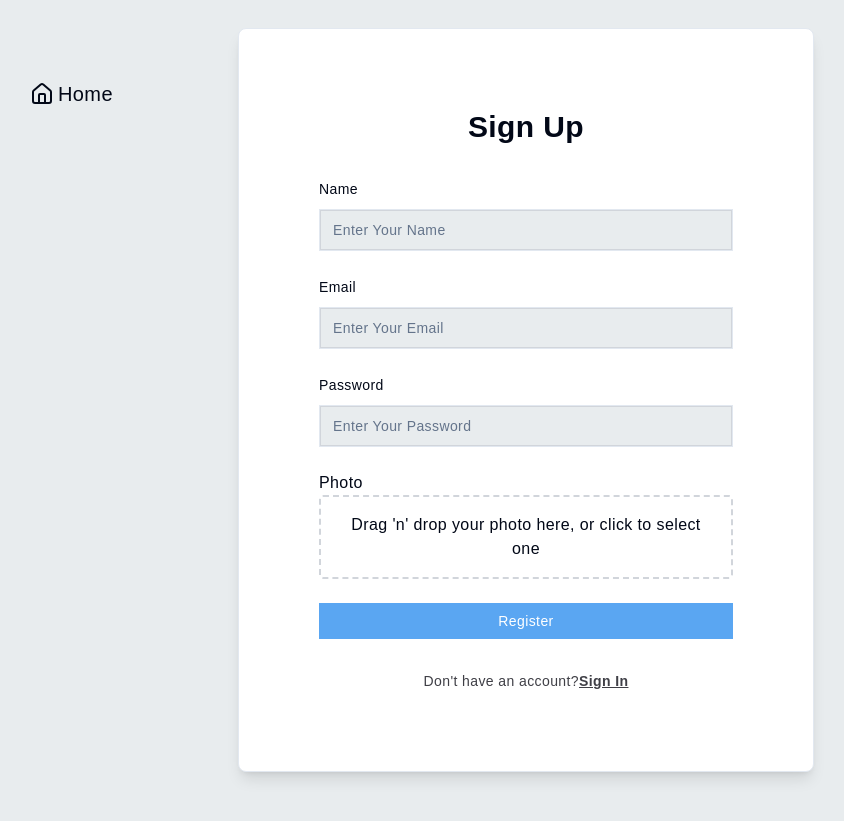
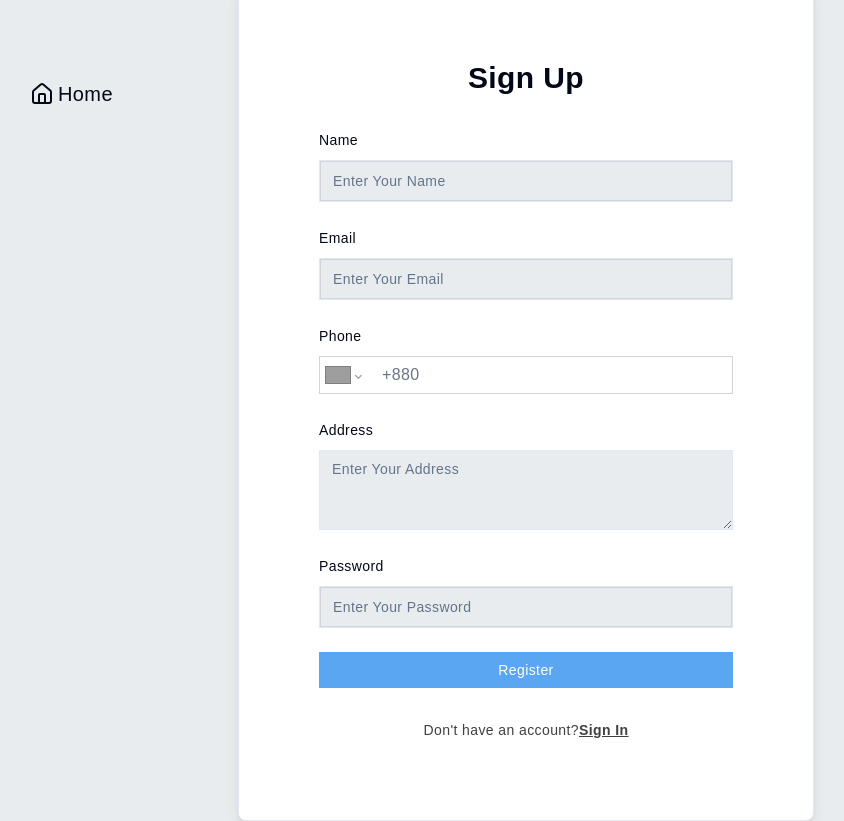
Before and after one commit to arafat-sabbir/Inspire-Shine, a React (Vite) app: page /register in a window 1280 px wide. Shown: the whole page, without its empty margins (114-958 px from the left). Before the commit the page ends 800 px from the top, so only its background shows below. Built offline with nearby package versions, Linux system fonts and the light colour scheme; no server answers; grey boxes are pictures that could not be loaded; a web font is replaced by a local one.

Commit message:
Completed Register WIth Required Field

```diff
--- a/src/components/Navbar/Navbar.tsx
+++ b/src/components/Navbar/Navbar.tsx
@@ -29,7 +29,7 @@ const user = useAppSelector(selectCurrentUser);
               to={"/"}
               className="md:text-xl text-sm  font-bai font-semibold tracking-wide flex items-center gap-1"
             >
-              <img src={theme==="dark"?"/images/logo.png":"/images/inspire-shine.png"} className="h-16 w-16" alt="" />{" "}
+              <img src={theme==="dark"?"/images/logo.png":"/images/inspire-shine.png"} className="h-20 w-20" alt="" />{" "}
               Inspire Shine
             </Link>
           </div>
--- a/src/components/form/RegisterForm.tsx
+++ b/src/components/form/RegisterForm.tsx
@@ -22,12 +22,13 @@ export enum FormFieldType {
   PHONE_INPUT = "phone_input",
   SELECT = "select",
 }
+// Name, email, password, phone number, address.
+
 
 const RegisterForm = ({ className }: { className?: string }) => {
   const navigate = useNavigate();
   const axios = useAxiosPublic();
-  const [photo, setPhoto] = useState<File | null>(null); // State to store the selected photo
-  const [photoPreview, setPhotoPreview] = useState<string | null>(null); // State for photo preview
+
 
   const form = useForm<z.infer<typeof RegisterFormValidation>>({
     resolver: zodResolver(RegisterFormValidation),
@@ -35,29 +36,18 @@ const RegisterForm = ({ className }: { className?: string }) => {
       email: "",
       password: "",
       name: "",
+      phone: "",
+      address:""
     },
   });
 
-  const onDrop = (acceptedFiles: File[]) => {
-    if (acceptedFiles.length > 0) {
-      setPhoto(acceptedFiles[0]); // Set the first accepted file as the photo
-      setPhotoPreview(URL.createObjectURL(acceptedFiles[0])); // Create a preview URL
-    }
-  };
+
 
   const [loading, setLoading] = useState<boolean>(false);
   const onSubmit = async (values: z.infer<typeof RegisterFormValidation>) => {
     setLoading(true);
-    const formData = new FormData();
-    formData.append("name", values.name);
-    formData.append("email", values.email);
-    formData.append("password", values.password);
-    if (photo) {
-      formData.append("image", photo); // Append the photo to FormData
-    }
-
     try {
-      const response = await axios.post("/user/register", formData);
+      const response = await axios.post("/auth/signup", values);
       toast.success("Register Successful");
       console.log(response);
       navigate("/login");
@@ -69,10 +59,24 @@ const RegisterForm = ({ className }: { className?: string }) => {
     }
   };
 
-  const { getRootProps, getInputProps } = useDropzone({
-    onDrop,
-    maxFiles: 1, // Limit to a single file
-  });
+
+
+
+  //Drop Zone For Photo Upload For Future Work
+
+
+  // const [photo, setPhoto] = useState<File | null>(null); // State to store the selected photo
+  // const [photoPreview, setPhotoPreview] = useState<string | null>(null); // State for photo preview
+    // const onDrop = (acceptedFiles: File[]) => {
+  //   if (acceptedFiles.length > 0) {
+  //     setPhoto(acceptedFiles[0]); // Set the first accepted file as the photo
+  //     setPhotoPreview(URL.createObjectURL(acceptedFiles[0])); // Create a preview URL
+  //   }
+  // };
+  // const { getRootProps, getInputProps } = useDropzone({
+  //   onDrop,
+  //   maxFiles: 1, // Limit to a single file
+  // });
 
   return (
     <Container className="flex justify-center items-center h-screen relative">
@@ -103,6 +107,22 @@ const RegisterForm = ({ className }: { className?: string }) => {
               iconAlt="email"
             />
             <CustomFormField
+              label="Phone"
+              control={form.control}
+              className="rounded-none"
+              fieldType={FormFieldType.PHONE_INPUT}
+              name="phone"
+              placeholder="Enter Your Phone"
+            />
+             <CustomFormField
+              label="Address"
+              control={form.control}
+              className="rounded-none"
+              fieldType={FormFieldType.TEXTAREA}
+              name="address"
+              placeholder="Enter Your Address"
+            />
+            <CustomFormField
               label="Password"
               control={form.control}
               className="rounded-none"
@@ -112,7 +132,7 @@ const RegisterForm = ({ className }: { className?: string }) => {
               iconAlt="password"
             />
             {/* Dropzone for image upload */}
-            <div>
+            {/* <div>
               <label htmlFor="photo" className="font-medium">
                 Photo
               </label>
@@ -134,7 +154,7 @@ const RegisterForm = ({ className }: { className?: string }) => {
                   Drag 'n' drop your photo here, or click to select one
                 </p>
               </div>
-            </div>
+            </div> */}
             <Button
               disabled={loading}
               className="mt-4 bg-primary mx-auto lg:mx-0 w-full"
--- a/src/lib/validation.ts
+++ b/src/lib/validation.ts
@@ -9,7 +9,9 @@ export const LoginFormValidation = z.object({
 
 export const RegisterFormValidation = z.object({
   name: z.string({ required_error: "Name is required" }),
-  email: z.string().email(),
+  email: z.string({required_error:"Email is required"}).email({ message: "Invalid Email Address" }),
+  phone: z.string({required_error:"Phone Number is required"}).min(11, { message: "Invalid Phone Number" }),
+  address: z.string({required_error:"Address is required"}),
   password: z
     .string()
     .min(6, { message: "Password Must Be 6 Characters Long" }),
```
